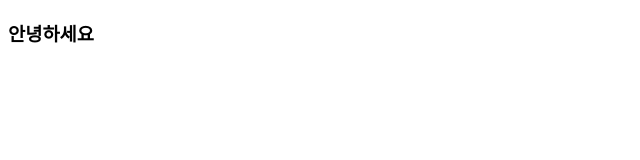
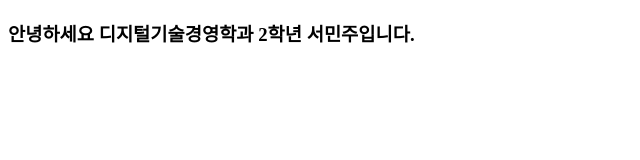
Before and after one commit to 20223048/20220348.github.io, a plain HTML site: page index.html in a window 1280 px wide. Shown: the whole page, without its empty margins (0-640 px from the left). Drawn offline with Linux system fonts and the light colour scheme.

Commit message:
안녕하세요

```diff
--- a/index.html
+++ b/index.html
@@ -5,7 +5,7 @@
     </head>
     <body>
         <h3>
-            안녕하세요
+            안녕하세요 디지털기술경영학과 2학년 서민주입니다.
         </h3>
     </body>
 </html>
```
